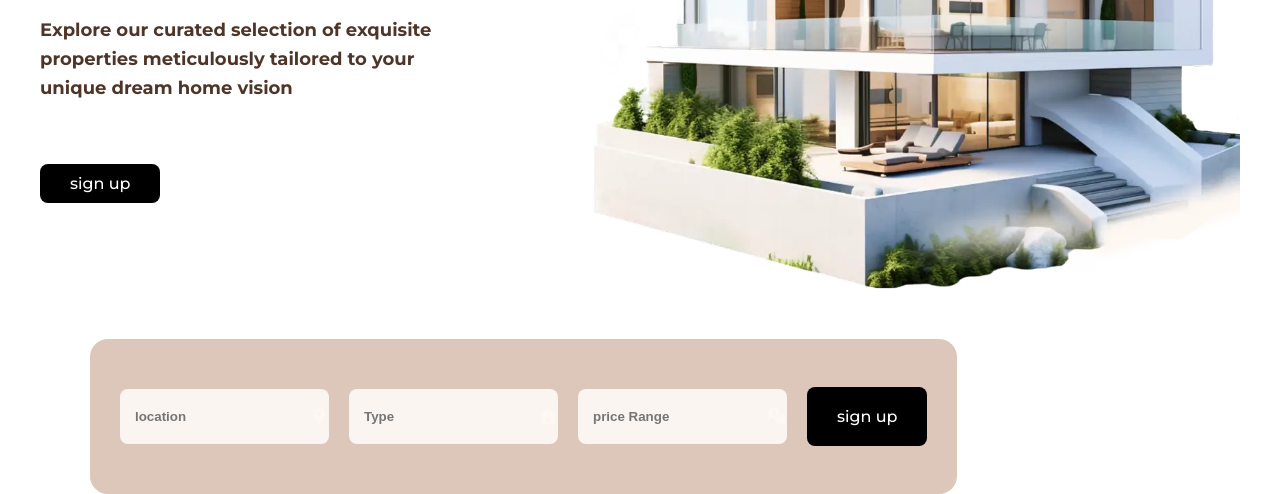
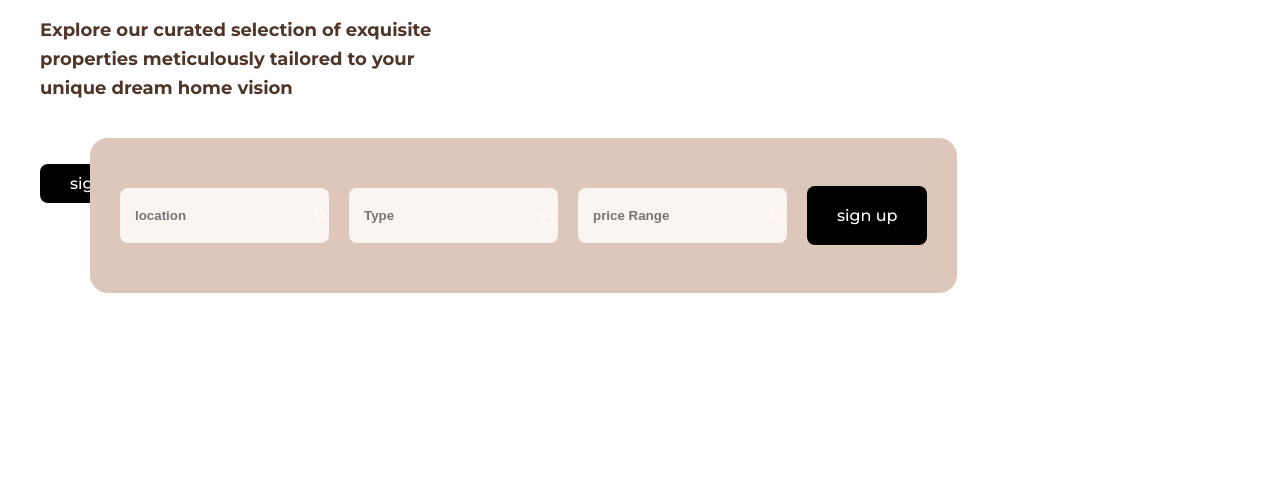
Before and after one commit to Muhammad-Moiz39/dwello, a plain HTML site: page index.html in a window 1280 px wide. Shown: the part 395-889 px from the top of the page. After the commit the page ends 800 px from the top, so only its background shows below. Drawn offline with Linux system fonts and the light colour scheme.

Commit message:
hide hero img

```diff
--- a/index.html
+++ b/index.html
@@ -60,7 +60,7 @@
                 <a href="#" class="button">sign up</a>
 </div>
 <div class="hero-image">
-    <img src="assets/hero-image.webp" alt="image">
+    <!-- <img src="assets/hero-image.webp" alt="image"> -->
 </div>
 </div>
               <form class="search-form">
```
